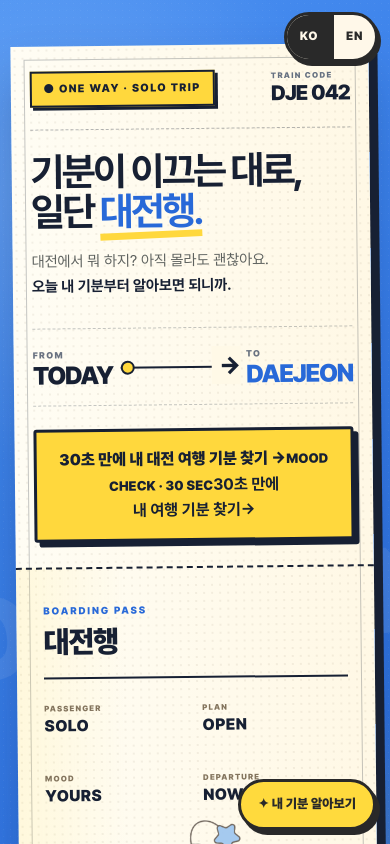
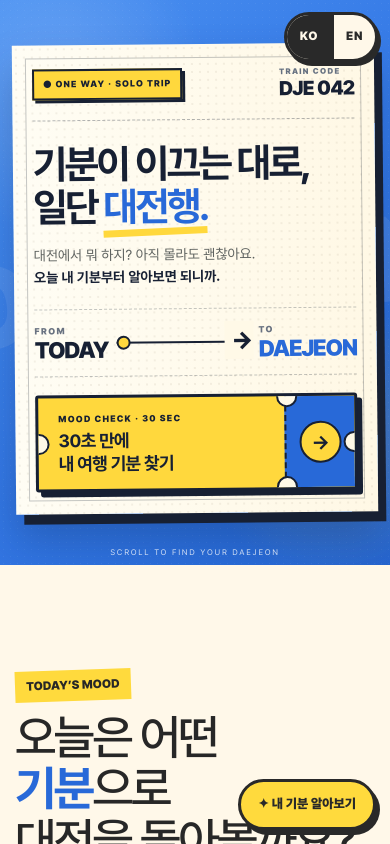
Before and after one commit to jjbb3239-pixel/daejeon-landing, a React (Vite) app in the folder extracted/: page / in a window 390 px wide. Shown: the top 844 px of the page. Built offline with nearby package versions, Linux system fonts and the light colour scheme; the HTML template or start-up script is replaced by a standard one.

Commit message:
모바일 히어로 티켓 디자인 적용

```diff
--- a/extracted/src/index.css
+++ b/extracted/src/index.css
@@ -362,6 +362,9 @@ button{font:inherit}
   transform:translate(3px,3px);
   box-shadow:2px 2px 0 #172033;
 }
+
+.ticket-cta-mobile,
+.ticket-cta-stub{display:none}
 
 .ticket-cta-hint{
   color:#7b7568;
@@ -3211,6 +3214,173 @@ body :is(h1,h2,h3,.question-title,.result-title,.detail-title,.boarding-title){
 @media(max-width:700px){.proof-section{padding:70px 18px 80px}.proof-row{grid-template-columns:1fr}.proof-card{grid-template-columns:115px 1fr;min-height:145px}.proof-photo{min-height:145px}.proof-body{padding:16px 16px 13px}.proof-head h2{font-size:42px}}
 @media(max-width:430px){.proof-card{grid-template-columns:100px 1fr}.proof-quote{font-size:12px}.proof-count{display:none}}
 
+/* =========================================================
+   MOBILE HERO — 휴대폰에서만 한 장짜리 승차권 + 티켓 CTA
+========================================================= */
+@media(max-width:540px){
+  .hero{
+    min-height:0;
+    padding:44px 14px 52px;
+    align-items:flex-start;
+  }
+
+  .train-ticket{
+    width:100%;
+    min-height:0;
+    grid-template-columns:1fr;
+    transform:rotate(-.55deg);
+    box-shadow:
+      8px 10px 0 #172033,
+      0 24px 42px rgba(9,40,90,.3);
+  }
+
+  .train-ticket:hover{
+    transform:rotate(-.55deg);
+    box-shadow:
+      8px 10px 0 #172033,
+      0 24px 42px rgba(9,40,90,.3);
+  }
+
+  .ticket-left{padding:24px 20px 22px}
+  .ticket-topline{margin-bottom:20px}
+  .ticket-oneway{padding:6px 9px;font-size:9px}
+  .ticket-code{font-size:20px}
+
+  .ticket-copy{
+    max-width:none;
+    padding-top:22px;
+  }
+
+  .ticket-copy h1{
+    font-size:clamp(36px,10.2vw,40px);
+    line-height:1.08;
+  }
+
+  .ticket-copy p{
+    margin-top:15px;
+    font-size:14px;
+    line-height:1.6;
+  }
+
+  .ticket-route{
+    gap:8px;
+    margin-top:20px;
+    padding:14px 0;
+  }
+
+  .route-place strong{font-size:23px}
+  .ticket-route-line::after{background:#fff9e7}
+
+  .ticket-action{
+    display:block;
+    margin-top:18px;
+  }
+
+  .ticket-cta-wrap{display:block;width:100%}
+
+  .ticket-cta{
+    position:relative;
+    display:grid;
+    grid-template-columns:minmax(0,1fr) 70px;
+    width:100%;
+    min-height:88px;
+    padding:0;
+    overflow:hidden;
+    text-align:left;
+  }
+
+  .ticket-cta:hover,
+  .ticket-cta:active{
+    transform:none;
+    box-shadow:5px 5px 0 #172033;
+  }
+
+  .ticket-cta::before,
+  .ticket-cta::after{
+    content:"";
+    position:absolute;
+    top:50%;
+    z-index:3;
+    width:17px;
+    height:17px;
+    transform:translateY(-50%);
+    background:#fff9e7;
+    border:2px solid #172033;
+    border-radius:50%;
+  }
+
+  .ticket-cta::before{left:-10px}
+  .ticket-cta::after{right:-10px}
+
+  .ticket-cta-desktop{display:none}
+
+  .ticket-cta-mobile{
+    display:flex;
+    min-width:0;
+    padding:14px 18px 14px 20px;
+    flex-direction:column;
+    justify-content:center;
+  }
+
+  .ticket-cta-mobile small{
+    margin-bottom:4px;
+    font-size:9px;
+    font-weight:900;
+    letter-spacing:.13em;
+  }
+
+  .ticket-cta-mobile strong{
+    font-size:18px;
+    line-height:1.25;
+    letter-spacing:-.035em;
+  }
+
+  .ticket-cta-stub{
+    position:relative;
+    display:grid;
+    align-self:stretch;
+    place-items:center;
+    color:#172033;
+    background:#2869d8;
+    border-left:2px dashed #172033;
+  }
+
+  .ticket-cta-stub::before,
+  .ticket-cta-stub::after{
+    content:"";
+    position:absolute;
+    left:-10px;
+    width:17px;
+    height:17px;
+    background:#fff9e7;
+    border:2px solid #172033;
+    border-radius:50%;
+  }
+
+  .ticket-cta-stub::before{top:-10px}
+  .ticket-cta-stub::after{bottom:-10px}
+
+  .ticket-cta-stub > strong{
+    display:grid;
+    width:42px;
+    height:42px;
+    place-items:center;
+    background:#ffd83d;
+    border:2px solid #172033;
+    border-radius:50%;
+    font-size:20px;
+  }
+
+  .ticket-stub,
+  .ticket-perforation,
+  .ticket-notch-top,
+  .ticket-notch-bottom{display:none}
+
+  .hero-scroll{bottom:7px}
+  .hero-scroll strong{display:none}
+  .scroll-arrow{display:none}
+}
+
 
 /* =========================================================
    기분 섹션 접기 (모바일 전용)
```
